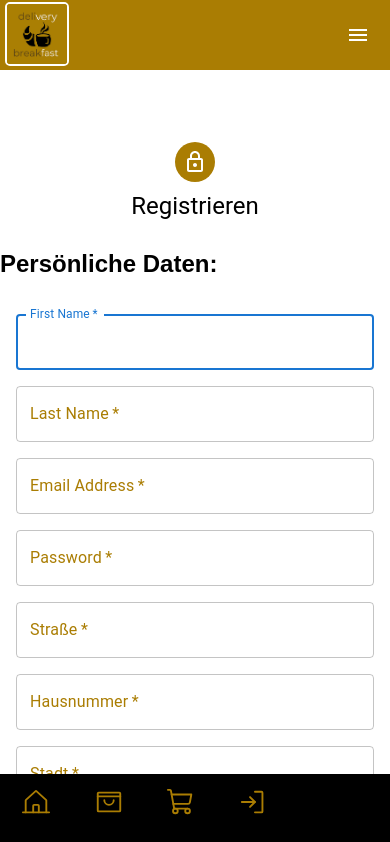
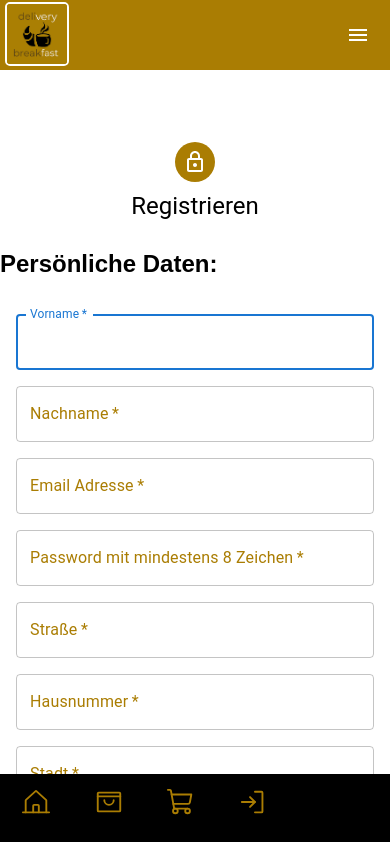
Before and after one commit to 2204Simon/Website-dynamisch, a React (Create React App) app in the folder my-app/: page /SignUp in a window 390 px wide. Shown: the top 842 px of the page. Built offline with nearby package versions, Linux system fonts and the light colour scheme.

Commit message:
Eingabefelder auf Deutsch und iphone fix passwort

```diff
--- a/my-app/src/pages/logIn/SignUp.tsx
+++ b/my-app/src/pages/logIn/SignUp.tsx
@@ -89,7 +89,7 @@ export default function SignUp() {
                   fullWidth
                   required
                   id="firstName"
-                  label="First Name"
+                  label="Vorname"
                   autoFocus
                   InputLabelProps={{
                     sx: {
@@ -104,7 +104,7 @@ export default function SignUp() {
                   fullWidth
                   required
                   id="lastName"
-                  label="Last Name"
+                  label="Nachname"
                   name="lastName"
                   autoComplete="family-name"
                   InputLabelProps={{
@@ -120,7 +120,7 @@ export default function SignUp() {
                   fullWidth
                   required
                   id="email"
-                  label="Email Address"
+                  label="Email Adresse"
                   name="email"
                   autoComplete="email"
                   InputLabelProps={{
@@ -136,7 +136,7 @@ export default function SignUp() {
                   fullWidth
                   required
                   name="password"
-                  label="Password"
+                  label="Password mit mindestens 8 Zeichen"
                   type="password"
                   id="password"
                   autoComplete="new-password"
```
